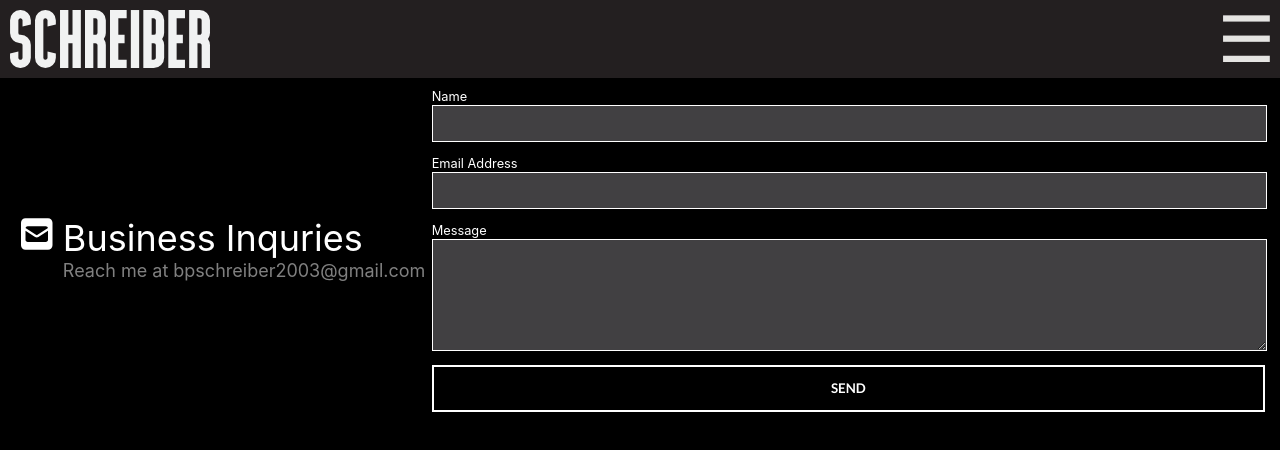
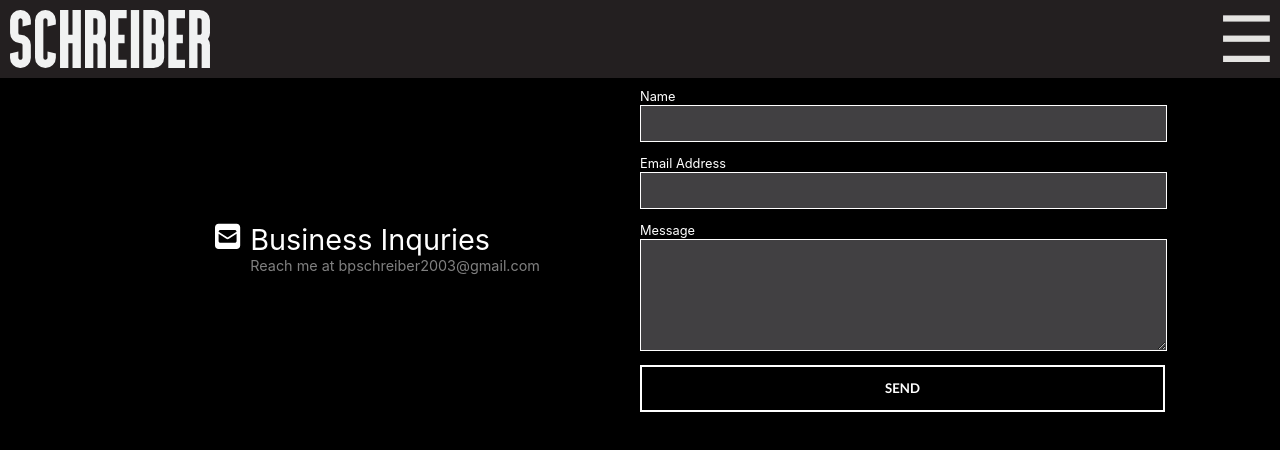
Before and after one commit to bens-schreiber/portfolio-2022, a React (Create React App) app: page /contact in a window 1280 px wide. Shown: the top 450 px of the page. Built offline with nearby package versions, Linux system fonts and the light colour scheme.

Commit message:
renovated contact page css

```diff
--- a/src/pages/contact/contact-page.css
+++ b/src/pages/contact/contact-page.css
@@ -1,4 +1,4 @@
-.inquries {
+.contact-inquries {
     color: white;
     display: flex;
     justify-content: center;
@@ -12,17 +12,15 @@
 }
 
 .business-inquries .title > p {
+    margin: 0;
     font-size: 0.5em;
-    margin: 0;
     color: gray;
 }
-
 
 .contact-form {
     display: grid;
     grid-template-columns: 1fr;
     gap: 10px;
-
 }
 
 .contact-form-group {
@@ -39,14 +37,13 @@
 }
 
 .contact-form-control{
+    width: 100%;
+    padding: 10px;
     border: 1px solid white;
-    padding: 10px;
     background-color: var(--light-gray-color);
-    width: 100%;
 }
 
 .contact-form-control:focus {
-    border: none;
     border: 1px solid white;
     outline: none;
     color: white;
@@ -71,7 +68,8 @@
 @media (min-width:1025px) {
     .contact {
         display: grid;
-        grid-template-columns: 1fr 2fr;
+        grid-template-columns: 1fr 1fr;
         align-items: center;
+        padding: 0 100px;
     }
 }
--- a/src/pages/contact/contact-page.tsx
+++ b/src/pages/contact/contact-page.tsx
@@ -4,7 +4,7 @@
     return <>
         <div className="contact">
 
-            <div className="inquries">
+            <div className="contact-inquries">
                 <div className="business-inquries">
                     <FontAwesomeIcon icon={faEnvelopeSquare} />
                     <div className="title">
```
